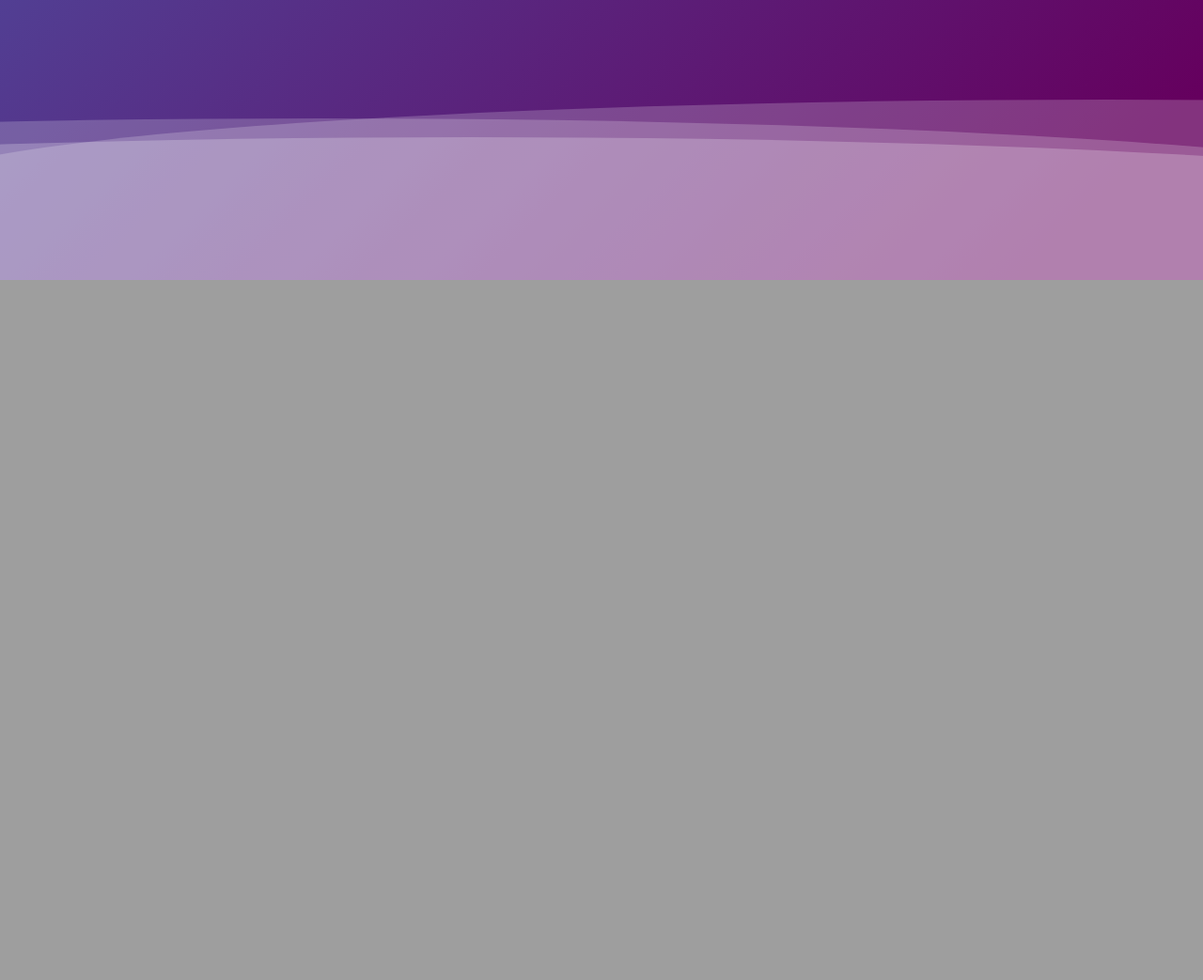
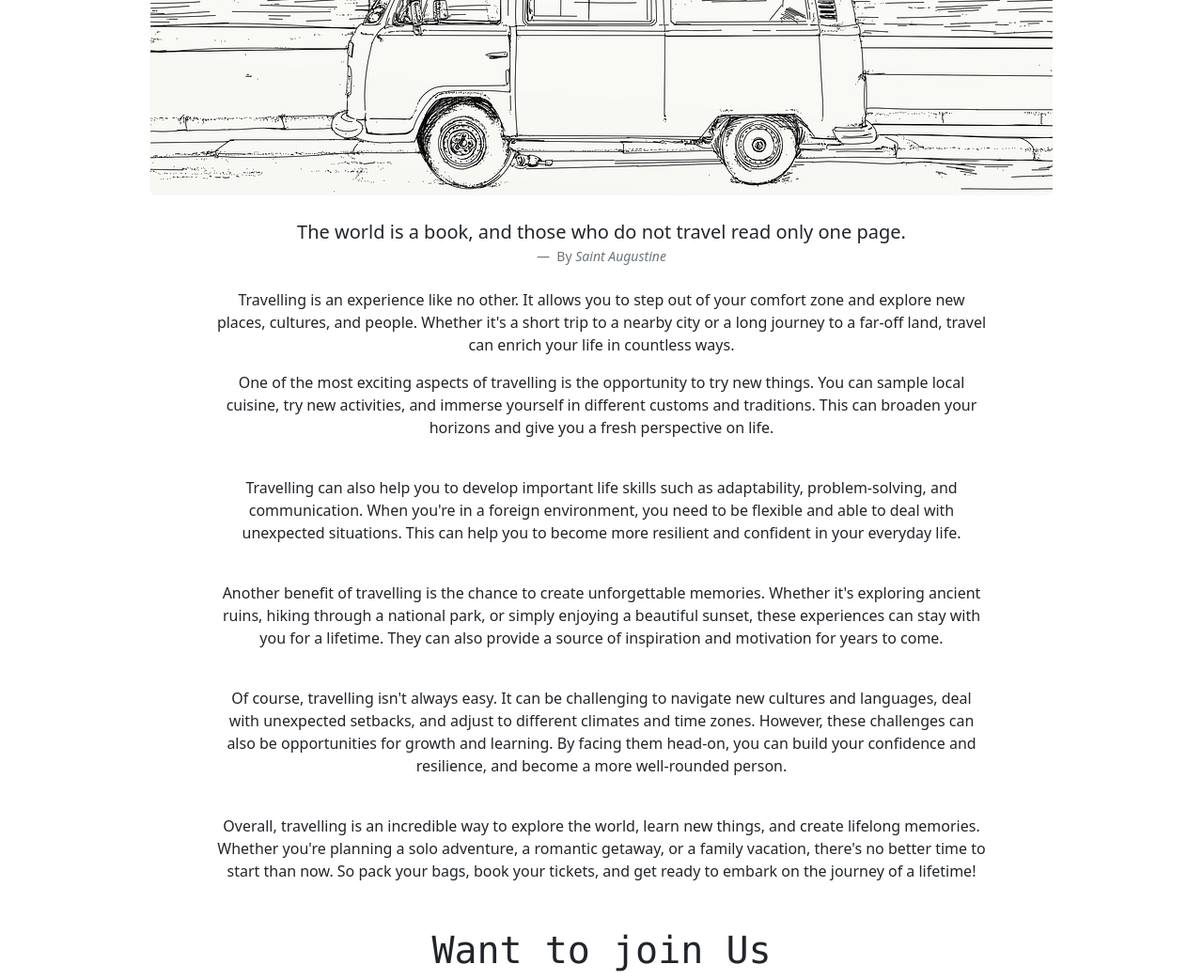
Before and after one commit to probuser/projectfalsk, a Flask app: template Template/first.html in a window 1280 px wide. Shown: the part 502-1545 px from the top of the page at 94% size. Before the commit the page ends 800 px from the top, so only its background shows below. Run offline with Flask 3, Linux system fonts and the light colour scheme; the template is opened without the code that fills it, so the values that code supplies are empty.

Commit message:
added travel destination in html and updated app.py for index

```diff
--- a/Template/first.html
+++ b/Template/first.html
@@ -2,103 +2,92 @@
 <html lang="en">
 <head>
     <meta charset="UTF-8">
-    <title>flask_task_page</title>
-    <style>
-        h1{
-        color : rgb(100, 99, 101);
-        text-align : center;
-        font-family:Roboto;
-        font-weight : normal
+    <title>travellers_den</title>
+    <meta charset="utf-8">
+    <meta name="viewport" content="width=device-width, initial-scale=1">
+    <title>Bootstrap demo</title>
+    <link href="https://cdn.jsdelivr.net/npm/bootstrap@5.3.0-alpha3/dist/css/bootstrap.min.css" rel="stylesheet" integrity="sha384-KK94CHFLLe+nY2dmCWGMq91rCGa5gtU4mk92HdvYe+M/SXH301p5ILy+dN9+nJOZ" crossorigin="anonymous">
+<style>
+      h1 {text-align: center;}
+      p {text-align: center;}
+      button{ margin: 40px;}
 
-        }
-        div {
-        text-align : center;
+   </style>
+</head>
+<body class="container-sm">
+<div>
+        <script src="https://cdn.jsdelivr.net/npm/bootstrap@5.3.0-alpha3/dist/js/bootstrap.bundle.min.js" integrity="sha384-ENjdO4Dr2bkBIFxQpeoTz1HIcje39Wm4jDKdf19U8gI4ddQ3GYNS7NTKfAdVQSZe" crossorigin="anonymous"></script>
 
-        }
-        body {
-    margin: auto;
-    font-family: -apple-system, BlinkMacSystemFont, sans-serif;
-    overflow: auto;
-    background: linear-gradient(315deg, rgba(101,0,94,1) 3%, rgba(60,132,206,1) 38%, rgba(48,238,226,1) 68%, rgba(255,25,25,1) 98%);
-    animation: gradient 15s ease infinite;
-    background-size: 400% 400%;
-    background-attachment: fixed;
-}
-
-@keyframes gradient {
-    0% {
-        background-position: 0% 0%;
-    }
-    50% {
-        background-position: 100% 100%;
-    }
-    100% {
-        background-position: 0% 0%;
-    }
-}
-
-.wave {
-    background: rgb(255 255 255 / 25%);
-    border-radius: 1000% 1000% 0 0;
-    position: fixed;
-    width: 200%;
-    height: 12em;
-    animation: wave 10s -3s linear infinite;
-    transform: translate3d(0, 0, 0);
-    opacity: 0.8;
-    bottom: 0;
-    left: 0;
-    z-index: -1;
-}
-
-.wave:nth-of-type(2) {
-    bottom: -1.25em;
-    animation: wave 18s linear reverse infinite;
-    opacity: 0.8;
-}
-
-.wave:nth-of-type(3) {
-    bottom: -2.5em;
-    animation: wave 20s -1s reverse infinite;
-    opacity: 0.9;
-}
-
-@keyframes wave {
-    2% {
-        transform: translateX(1);
-    }
-
-    25% {
-        transform: translateX(-25%);
-    }
-
-    50% {
-        transform: translateX(-50%);
-    }
-
-    75% {
-        transform: translateX(-25%);
-    }
-
-    100% {
-        transform: translateX(1);
-    }
-}
-
-    </style>
-
-</head>
-<body>
-<h1 >Flask Task</h1>
+<h1 class="font-monospace" style="text-c">Flask Task</h1>
 <br>
 <div>
-    <img src="flask.jpg"/>
+    <img  class="rounded mx-auto d-block" src="static/van-7851107_960_720.jpg"/>
     <br>
-<p> Flask is a lightweight web framework for Python that allows developers to build web applications quickly and easily. It is classified as a micro-framework because it does not require particular tools or libraries, but instead provides the core functionality needed to develop web applications. Flask is ideal for building small to medium-sized web applications with simple requirements, such as a RESTful API or a web page that interacts with a database.</p>
-<div class="wave"></div>
-     <div class="wave"></div>
-     <div class="wave"></div>
 </div>
+
+    <figure class="text-center">
+  <blockquote class="blockquote">
+    <p>The world is a book, and those who do not travel read only one page.</p>
+  </blockquote>
+  <figcaption class="blockquote-footer">
+    By <cite title="Source Title">Saint Augustine</cite>
+  </figcaption>
+</figure>
+        <div class="mx-auto p-2" style="width: 75%;">
+            <p>Travelling is an experience like no other. It allows you to step out of your comfort zone and explore new places, cultures, and people. Whether it's a short trip to a nearby city or a long journey to a far-off land, travel can enrich your life in countless ways.</p>
+
+            <p>One of the most exciting aspects of travelling is the opportunity to try new things. You can sample local cuisine, try new activities, and immerse yourself in different customs and traditions. This can broaden your horizons and give you a fresh perspective on life.</p>
+            <br>
+
+            <p>Travelling can also help you to develop important life skills such as adaptability, problem-solving, and communication. When you're in a foreign environment, you need to be flexible and able to deal with unexpected situations. This can help you to become more resilient and confident in your everyday life.</p>
+            <br>
+
+            <p>Another benefit of travelling is the chance to create unforgettable memories. Whether it's exploring ancient ruins, hiking through a national park, or simply enjoying a beautiful sunset, these experiences can stay with you for a lifetime. They can also provide a source of inspiration and motivation for years to come.</p>
+            <br>
+
+            <p>Of course, travelling isn't always easy. It can be challenging to navigate new cultures and languages, deal with unexpected setbacks, and adjust to different climates and time zones. However, these challenges can also be opportunities for growth and learning. By facing them head-on, you can build your confidence and resilience, and become a more well-rounded person.</p>
+            <br>
+
+            <p>Overall, travelling is an incredible way to explore the world, learn new things, and create lifelong memories. Whether you're planning a solo adventure, a romantic getaway, or a family vacation, there's no better time to start than now. So pack your bags, book your tickets, and get ready to embark on the journey of a lifetime!</p>
+            <br>
+
+    </div>
+    <h1 class="font-monospace"> Want to join Us</h1>
+<!--    <div >-->
+<!--        {% for i in travel_buddy: %}-->
+<!--        <h3 style="text-align: left; font-weight: lighter; font-style: normal;">Location :{{i["location"]}}</h3>-->
+<!--        <h5  style="text-align: left; font-weight: lighter; font-style: normal;">budget :{{i["budget"]}}</h5>-->
+<!--        <h5  style="text-align: left; font-weight: lighter; font-style: normal;">start date :{{i["start_date"]}}</h5>-->
+
+<!--        <button type="button" class="btn btn-secondary">Secondary</button>-->
+<!--         <br>-->
+<!--        <br>-->
+<!--        {%endfor%}-->
+
+<!--    </div>-->
+
+    <div class="container">
+    <div class="row">
+        {% for i in travel_buddy: %}
+        <div class="col-10 bg-light text-right">
+        <h3 style="text-align: left; font-weight: lighter; font-style: normal;">Location :{{i["location"]}}</h3>
+        <h5  style="text-align: left; font-weight: lighter; font-style: normal;">budget :{{i["budget"]}}</h5>
+        <h5  style="text-align: left; font-weight: lighter; font-style: normal;">start date :{{i["start_date"]}}</h5>
+            <br>
+            <hr class="style1">
+        </div>
+        <div class="col bg-light text-right">
+            <button type="button" class="btn btn-warning " style="text-align: center; ">Apply</button>
+
+        </div>
+        {%endfor%}
+    </div>
+
+</div>
+</div>
+
+
+
 
 </body>
 </html>
--- a/app.py
+++ b/app.py
@@ -1,7 +1,16 @@
+
 from flask import Flask, render_template
 
-app = Flask(__name__, template_folder='Template')
+app = Flask(__name__, template_folder='Template', static_folder="static")
+
+travel_buddy= [{"location":"Rishikesh","budget":"RS-25000","start_date":"25-nov-2023"},
+               {"location": "badrinath","budget":"RS-35000","start_date":"26-nov-2023"},
+               {"location": "somanth","budget":"RS-10000","start_date":"17-nov-2023"}]
+
 
 @app.route('/')
 def index():
-    return render_template(", ")
+    return render_template("first.html",travel_buddy=travel_buddy)
+
+if __name__ == '__main__':
+    app.run(debug=True)
```
Also changed, not shown: static/van-7851107_960_720.jpg (added).
